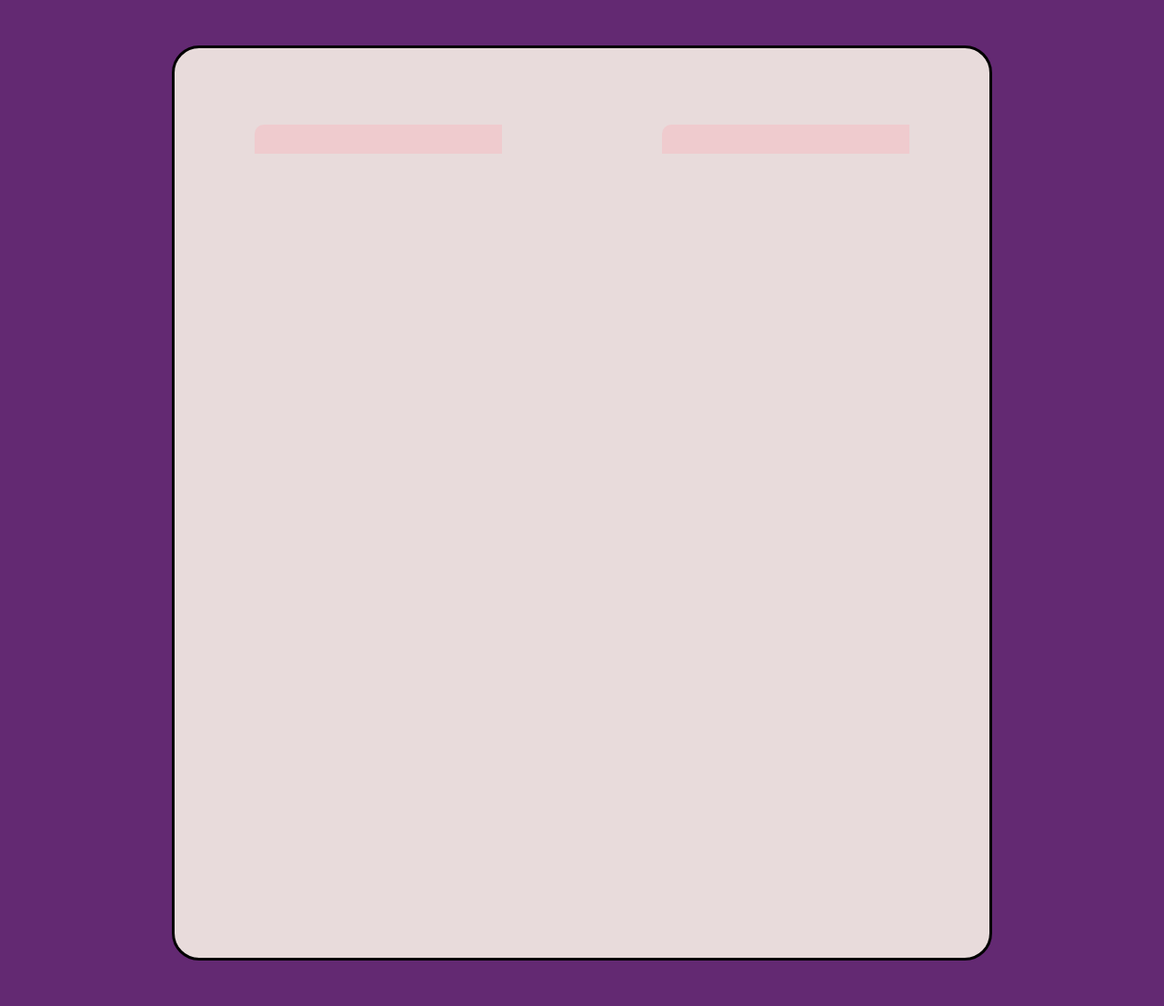
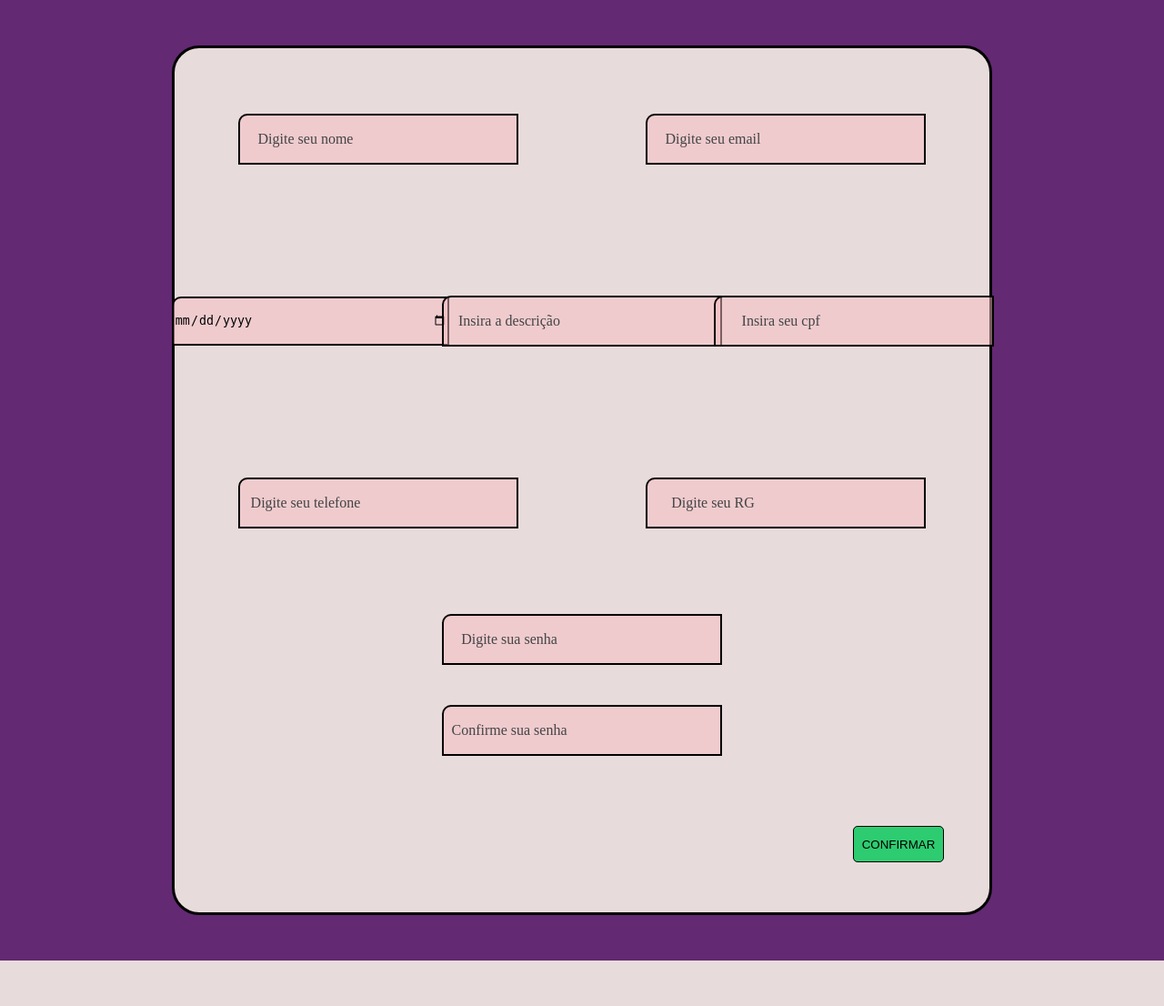
Before and after one commit to GabrielRCunha/projeto-semanaDaComputa-o, a PHP site: page / in a window 1280 px wide. Shown: the whole page at 91% size. After the commit the page ends 1056 px from the top, so only its background shows below. Run offline with PHP 8.4, Linux system fonts and the light colour scheme.

Commit message:
Praticamente termina o formulário

```diff
--- a/app/views/site/index.view.php
+++ b/app/views/site/index.view.php
@@ -10,13 +10,53 @@
     <div class="container">
         <form action="" method="post" class="formulario">
             <div class="caixaInput">
-                <div class="containerInput"><input type="text" name="name" id="" class="input"></div>
-                <div class="containerInput"><input type="email" name="email" class="input"></div>
+                <div class="containerInput">
+                    <input type="text" name="name" id="" class="input" required>
+                    <div class="labelLine">Digite seu nome</div>
+                </div>
+                <div class="containerInput">
+                    <input type="email" name="email" class="input" required>
+                    <div class="labelLine">Digite seu email</div>
+                </div>
             </div>
-            <div class="caixaInput"></div>
-            <div class="caixaInput"></div>
-            <div class="caixaInput"></div>
-            <div class="caixaInput"></div>
+            <div class="caixaInput">
+                <div class="containerInputs">
+                    <input type="date" class="input">
+                </div>
+                <div class="containerInputs">
+                    <input type="text" class="input" required>
+                    <div class="labelLine">Insira a descrição</div>
+                </div>
+                <div class="containerInputs">
+                    <input type="text" class="input" required>
+                    <div class="labelLine">Insira seu cpf</div>
+                </div>
+            </div>
+            <div class="caixaInput">
+                <div class="containerInput">
+                    <input type="text" class="input" required>
+                    <div class="labelLine">Digite seu telefone</div>
+                </div>
+                <div class="containerInput">
+                    <input type="text" class="input" required>
+                    <div class="labelLine">Digite seu RG</div>
+                </div>
+            </div>
+            <div class="caixaInputVertical">
+                <div class="containerInput vertical">
+                    <input type="password" class="input" required>
+                    <div class="labelLine">Digite sua senha</div>
+                </div>
+                <div class="containerInput vertical">
+                    <div class="containerInput vertical">
+                    <input type="password" class="input" required>
+                    <div class="labelLine">Confirme sua senha</div>
+                </div>
+                </div>
+            </div>
+            <div class="botaoSubmit">
+                <button type="submit"> CONFIRMAR</button>
+            </div>
         </form>
     </div>
 </body>
--- a/public/css/styles.css
+++ b/public/css/styles.css
@@ -30,6 +30,14 @@ body{
     align-items: center;
     justify-content: center;
 }
+.caixaInputVertical{
+    width: 100%;
+    height: 200px;
+    display: flex;
+    flex-direction: column;
+    align-items: center;
+    justify-content: center;
+}
 
 .containerInput{
     width: 50%;
@@ -37,12 +45,67 @@ body{
     display: flex;
     align-items: center;
     justify-content: center;
+    position: relative;
+    line-height: 200px;
+}
+
+.vertical{
+    height: 100px;
+    line-height: 100px;
 }
 
 .input{
-    width: 60%;
-    height: 30px;
-    border: 0;
+    width: 300px;
+    height: 50px;
+    border: 2px solid black;
     border-top-left-radius: 10px;
     background-color: rgba(248, 188, 194, 0.5);
+    position: absolute;
+    outline: none;
+    line-height: 200px;
+    transition: 0.1s ease;
 }
+
+.containerInputs{
+    width: 33.333%;
+    height: 100%;
+    display: flex;
+    justify-content: center;
+    align-items: center;
+    position: relative;
+    line-height: 200px;
+}
+
+.labelLine {
+    position: absolute;
+    top: 0;
+    color: #444;
+    pointer-events: none;
+    transition: 0.3s ease;
+    transform: translateX(-80px);
+}
+
+
+.input:focus + .labelLine,
+.input:valid + .labelLine{
+    transform: translate(-95px , -40px);
+    z-index: 1111;
+}
+
+.botaoSubmit{
+    width: 100%;
+    height: 150px;
+    display: flex;
+    justify-content: flex-end;
+    align-items: center;
+}
+
+button{
+    width: 100px;
+    height: 40px;
+    border-radius: 5px;
+    border: 1px solid black;
+    cursor: pointer;
+    margin-right: 50px;
+    background-color: #2ECC71;
+}
```
